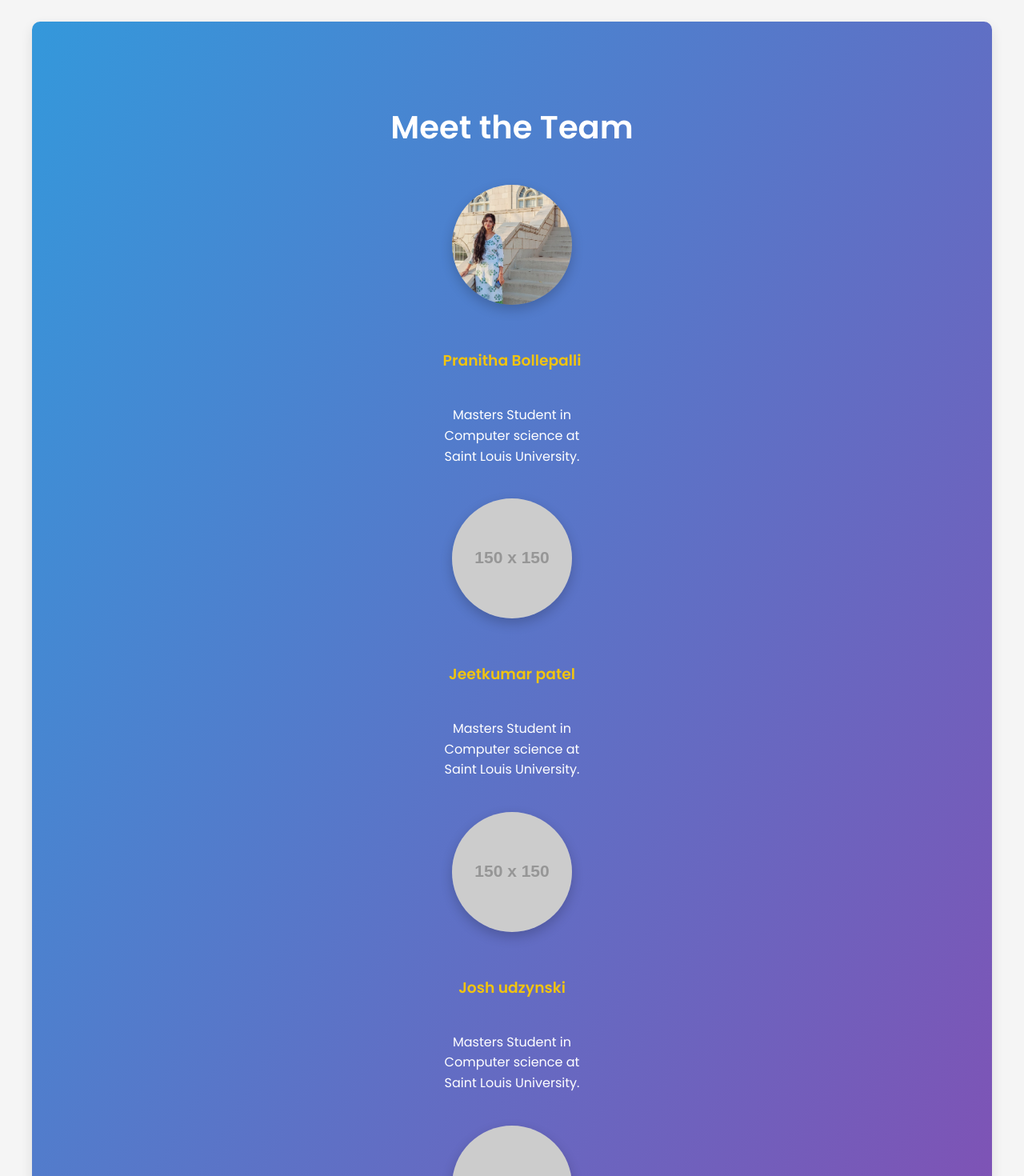
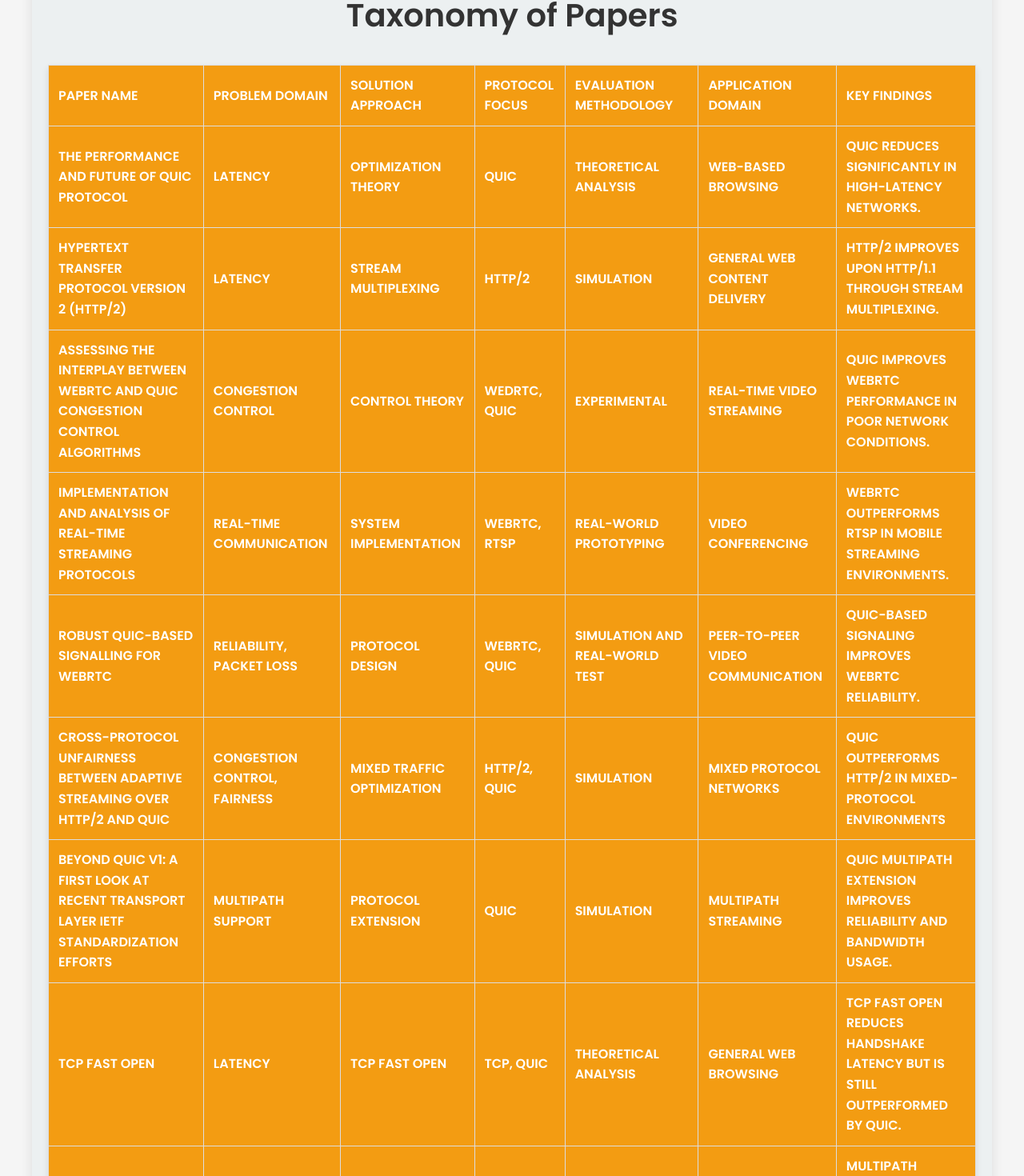
Before and after one commit to BollepalliPranitha/webtechnologies_survey, a React (Create React App) app: page / in a window 1280 px wide. Shown: the part 1310-2780 px from the top of the page at 80% size. Built offline with nearby package versions, Linux system fonts and the light colour scheme.

Commit message:
content added to web page

```diff
--- a/src/components/Content.js
+++ b/src/components/Content.js
@@ -4,7 +4,10 @@ function Content() {
   return (
     <section id="content">
       <h2>Survey Content</h2>
-      <p>This section summarizes the literature reviewed. It discusses various problem domains, solutions, methodologies, and findings from the research papers. For example, paper A addresses problem X using solution Y, while paper B provides insight into methodology Z.</p>
+      <p>The papers address a wide array of challenges in transport protocols for web streaming, ranging from latency and congestion control to reliability and security.
+        They propose diverse solutions, such as optimization techniques, control theory applications, and protocol-based innovations.
+        The methodologies employed range from system implementations and theoretical analysis to simulations and real-world experimental setups, providing a well-rounded view of the current research landscape.
+      </p>
     </section>
   );
 }
--- a/src/components/Home.js
+++ b/src/components/Home.js
@@ -3,8 +3,14 @@ import React from "react";
 function Home() {
   return (
     <section id="home">
-      <h1>Survey Topic Overview</h1>
-      <p>Here we discuss the key challenges, recent trends, and future directions in the field. Some of the major challenges include XYZ, and the most recent advancements focus on ABC.</p>
+      <h1>A Survey on Transport Protocols for Web Streaming</h1>
+      <p>Transport protocols for delivering web-based streaming include HTTP/2, QUIC, and WebRTC, all of which are important to assure quality streaming for live events, meetings, and games.
+        The main difficulties are latency control, network load regulation, extensibility, dependability, and safety.
+      </p>
+
+      <p>These problems are resolved by the latest developments in the field of QUIC in HTTP/3, which speeds up connection establishment and addresses the problem of packet loss.
+        Some of these techniques include, multiplexing and header compression for HTTP/2 while Web real time communication or WebRTC facilitates low latency peer to peer communication using UDP.
+      </p>
     </section>
   );
 }
--- a/src/components/Taxonomy.js
+++ b/src/components/Taxonomy.js
@@ -7,24 +7,204 @@ function Taxonomy() {
       <table border="1" style={{ width: "100%", textAlign: "left" }}>
         <thead>
           <tr>
-            <th>Category</th>
-            <th>Paper 1</th>
-            <th>Paper 2</th>
-            <th>Paper 3</th>
+            <th>Paper Name</th>
+            <th>Problem Domain</th>
+            <th>Solution Approach</th>
+            <th>Protocol Focus</th>
+            <th>Evaluation Methodology</th>
+            <th>Application Domain</th>
+            <th>Key Findings</th>
           </tr>
         </thead>
         <tbody>
           <tr>
-            <td>Problem Domain</td>
-            <td>AI Challenges</td>
-            <td>Machine Learning</td>
-            <td>Big Data</td>
+            <th>The Performance and Future of QUIC Protocol</th>
+            <th>Latency</th>
+            <th>Optimization Theory</th>
+            <th>QUIC</th>
+            <th>Theoretical Analysis</th>
+            <th>Web-based Browsing</th>
+            <th>QUIC reduces significantly in high-latency networks.</th>
           </tr>
           <tr>
-            <td>Solutions</td>
-            <td>Algorithm A</td>
-            <td>Methodology B</td>
-            <td>Framework C</td>
+            <th>Hypertext Transfer Protocol Version 2 (HTTP/2)</th>
+            <th>Latency</th>
+            <th>Stream Multiplexing</th>
+            <th>HTTP/2</th>
+            <th>Simulation</th>
+            <th>General Web Content Delivery</th>
+            <th>HTTP/2 improves upon HTTP/1.1 through stream multiplexing.</th>
+          </tr>
+          <tr>
+            <th>Assessing the Interplay Between WebRTC and QUIC Congestion Control Algorithms</th>
+            <th>Congestion Control</th>
+            <th>Control Theory</th>
+            <th>WedRTC, QUIC</th>
+            <th>Experimental</th>
+            <th>Real-Time Video Streaming</th>
+            <th>QUIC improves WebRTC performance in poor network conditions.</th>
+          </tr>
+          <tr>
+            <th>Implementation and Analysis of Real-Time Streaming Protocols</th>
+            <th>Real-Time Communication</th>
+            <th>System Implementation</th>
+            <th>WebRTC, RTSP</th>
+            <th>Real-World Prototyping</th>
+            <th>Video Conferencing</th>
+            <th>WebRTC outperforms RTSP in mobile streaming environments.</th>
+          </tr>
+          <tr>
+            <th>Robust QUIC-Based Signalling for WebRTC</th>
+            <th>Reliability, Packet Loss</th>
+            <th>Protocol Design</th>
+            <th>WebRTC, QUIC</th>
+            <th>Simulation and Real-World Test</th>
+            <th>Peer-to-Peer Video Communication</th>
+            <th>QUIC-based signaling improves WebRTC reliability.</th>
+          </tr>
+          <tr>
+            <th>Cross-Protocol Unfairness Between Adaptive Streaming over HTTP/2 and QUIC</th>
+            <th>Congestion Control, Fairness</th>
+            <th>Mixed Traffic Optimization</th>
+            <th>HTTP/2, QUIC</th>
+            <th>Simulation</th>
+            <th>Mixed Protocol Networks</th>
+            <th>QUIC outperforms HTTP/2 in mixed-protocol environments</th>
+          </tr>
+          <tr>
+            <th>Beyond QUIC v1: A First Look at Recent Transport Layer IETF Standardization Efforts</th>
+            <th>Multipath Support</th>
+            <th>Protocol Extension</th>
+            <th>QUIC</th>
+            <th>Simulation</th>
+            <th>Multipath Streaming</th>
+            <th>QUIC multipath extension improves reliability and bandwidth usage.</th>
+          </tr>
+          <tr>
+            <th>TCP Fast Open</th>
+            <th>Latency</th>
+            <th>TCP Fast Open</th>
+            <th>TCP, QUIC</th>
+            <th>Theoretical Analysis</th>
+            <th>General Web Browsing</th>
+            <th>TCP Fast Open reduces handshake latency but is still outperformed by QUIC.</th>
+          </tr>
+          <tr>
+            <th>A Survey on Video Streaming in Multipath Environments</th>
+            <th>Bandwidth Aggregation</th>
+            <th>Multipath Techniques</th>
+            <th>MPTCP, QUIC</th>
+            <th>Simulation</th>
+            <th>Mobile Streaming</th>
+            <th>Multipath techniques enhance bandwidth utilization and reliability.</th>
+          </tr>
+          <tr>
+            <th>Machine Learning at the Mobile Edge: The Case of Dynamic Adaptive Streaming over HTTP (DASH)</th>
+            <th>Video Streaming</th>
+            <th>Reinforcement Learning</th>
+            <th>DASH, HTTP/2</th>
+            <th>Simulation</th>
+            <th>Video on Demand</th>
+            <th>Reinforcement learning optimizes video quality in varying network conditions.</th>
+          </tr>
+          <tr>
+            <th>The Challenges and Limitations of QUIC Protocol Adoption</th>
+            <th>Firewall Traversal</th>
+            <th>Protocol Modifications</th>
+            <th>QUIC</th>
+            <th>System Implementation</th>
+            <th>Corporate Networks</th>
+            <th>QUIC firewall traversal can be improved by distinguishing QUIC traffic from UDP.</th>
+          </tr>
+          <tr>
+            <th>The QUIC Transport Protocol: Design and Internet-Scale Deployment</th>
+            <th>Latency, Congestion Control</th>
+            <th>Forward Error Correction</th>
+            <th>QUIC, HTTP/3</th>
+            <th>Theoretical Analysis</th>
+            <th>General Web Content Delivery</th>
+            <th>FEC reduces packet loss in congested networks, improving latency.</th>
+          </tr>
+          <tr>
+            <th>WebRTC and Real-Time Communication</th>
+            <th>Video Streaming</th>
+            <th>Adaptive Bitrate Streaming</th>
+            <th>WebRTC, DASH</th>
+            <th>Real-World Testing</th>
+            <th>Real-Time Video</th>
+            <th>WebRTC provides better performance under fluctuating network conditions than DASH.</th>
+          </tr>
+          <tr>
+            <th>Optimizing Mobile Streaming over QUIC</th>
+            <th>Reliability</th>
+            <th>Protocol Tuning</th>
+            <th>QUIC, HTTP/2</th>
+            <th>System Implementation</th>
+            <th>Mobile Networks</th>
+            <th>Tuned QUIC protocol enhances connection stability in mobile environments.</th>
+          </tr>
+          <tr>
+            <th>Point Cloud Streaming over HTTP/2</th>
+            <th>3D Streaming</th>
+            <th>HTTP/2 Stream Multiplexing</th>
+            <th>HTTP/2</th>
+            <th>System Implementation</th>
+            <th>3D Point Cloud Streaming</th>
+            <th>HTTP/2's stream multiplexing is well-suited for high-bandwidth 3D data.</th>
+          </tr>
+          <tr>
+            <th>WebRTC: An Analysis of Low-Latency Streaming</th>
+            <th>Latency, Congestion Control</th>
+            <th>Heuristic Algorithms</th>
+            <th>WebRTC</th>
+            <th>Simulation</th>
+            <th>Real-Time Communication</th>
+            <th>WebRTC's congestion control benefits from heuristic algorithms.</th>
+          </tr>
+          <tr>
+            <th>QUIC and TCP in Mixed Protocol Networks</th>
+            <th>Mixed Protocol Fairness</th>
+            <th>Differential Bandwidth Allocation</th>
+            <th>QUIC, HTTP/2</th>
+            <th>Experimental</th>
+            <th>Mixed Protocol Networks</th>
+            <th>Fairness issues arise between TCP-based and UDP-based protocols.</th>
+          </tr>
+          <tr>
+            <th>Multipath QUIC for Edge Computing</th>
+            <th>Bandwidth Optimization</th>
+            <th>Multipath Bandwidth Aggregation</th>
+            <th>QUIC, HTTP/3</th>
+            <th>Simulation and Real-World Test</th>
+            <th>Mobile and Edge Computing</th>
+            <th>QUIC’s multipath feature optimizes bandwidth usage across multiple connections.</th>
+          </tr>
+          <tr>
+            <th>Predicting Network Conditions for Streaming Optimization</th>
+            <th>Video Quality</th>
+            <th>Machine Learning</th>
+            <th>DASH, QUIC</th>
+            <th>Simulation</th>
+            <th>Video Streaming</th>
+            <th>Machine learning improves video streaming quality by predicting network conditions.</th>
+          </tr>
+          <tr>
+            <th>Dynamic Adaptive Streaming Over QUIC</th>
+            <th>Congestion Control</th>
+            <th>Adaptive Algorithms</th>
+            <th>QUIC</th>
+            <th>Simulation</th>
+            <th>Low-Latency Streaming</th>
+            <th>Adaptive congestion control in QUIC enhances streaming under fluctuating bandwidth.</th>
+          </tr>
+          <tr>
+            <th>Security Mechanisms for QUIC Traffic</th>
+            <th>Security</th>
+            <th>Anomaly Detection</th>
+            <th>QUIC</th>
+            <th>Theoretical Analysis</th>
+            <th>Corporate Networks</th>
+            <th>Anomaly detection techniques enhance security in QUIC traffic.</th>
           </tr>
         </tbody>
       </table>
```
Also changed, not shown: 1 other file (tests, documents, lock files or other folders).
